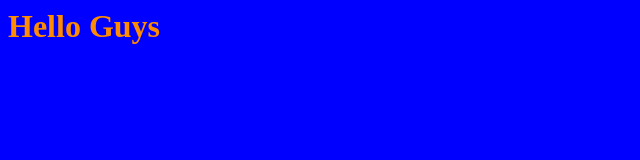
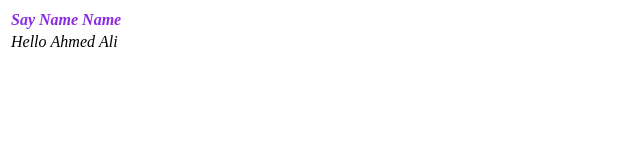
Before and after one commit to mohkashoo/Alx-Projects, a plain HTML site: page index.html in a window 1280 px wide. Shown: the whole page, without its empty margins (0-640 px from the left). Drawn offline with Linux system fonts and the light colour scheme.

Commit message:
Second Version

```diff
--- a/css/style.css
+++ b/css/style.css
@@ -1,8 +1,15 @@
 body {
 width : 100%
 }
-h1 {
-color : darkorange;
-border : 2px;
-border-radius : 3px;
+table {
+    border: 4px;
+    border-color: aqua;
+    border-radius: 3px;
 }
+tr {
+    color: blueviolet;
+}
+td {
+
+    color: black;
+}
--- a/index.html
+++ b/index.html
@@ -1,8 +1,27 @@
-<html>
+<!DOCTYPE html>
+<html lang="en">
 <head>
-<link rel="stylesheet" href="css/style.css">
+    <meta charset="UTF-8">
+    <meta name="viewport" content="width=device-width, initial-scale=1.0">
+    <title>Document</title>
+    <link href="css/style.css" rel="stylesheet">
 </head>
-<body bgcolor="blue">
-<h1>Hello Guys<h1/>
+<body>
+    <table>
+        <tr>
+            <th>
+                <i>Say</i>
+                <i>Name</i>
+                <i>Name</i>
+            </th>
+        </tr>
+        <tr>
+            <td>
+                <i>Hello</i>
+                <i>Ahmed</i>
+                <i>Ali</i>
+            </td>
+        </tr>
+    </table>
 </body>
 </html>
```
